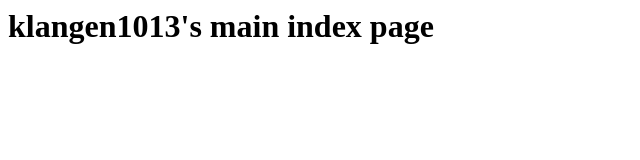
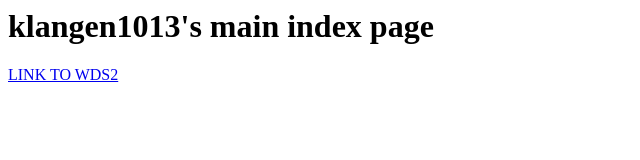
Before and after one commit to klangen1013/klangen1013.github.io, a plain HTML site: page index.html in a window 1280 px wide. Shown: the whole page, without its empty margins (0-640 px from the left). Drawn offline with Linux system fonts and the light colour scheme.

Commit message:
Update index.html to add link

```diff
--- a/index.html
+++ b/index.html
@@ -1 +1,3 @@
 <h1>klangen1013's main index page</h1>
+
+<a href ="/wds2/"> LINK TO WDS2 </a>
```
